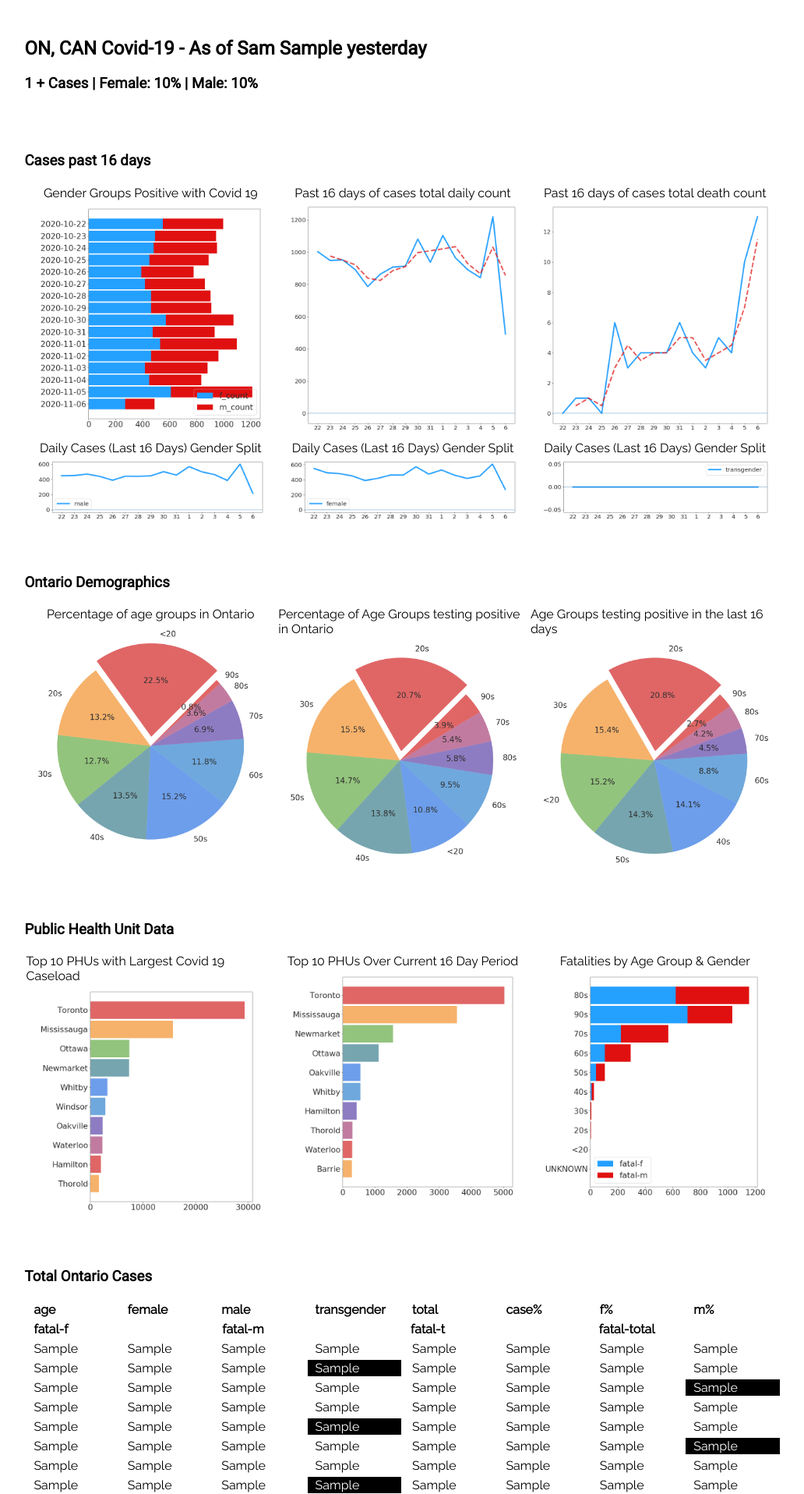
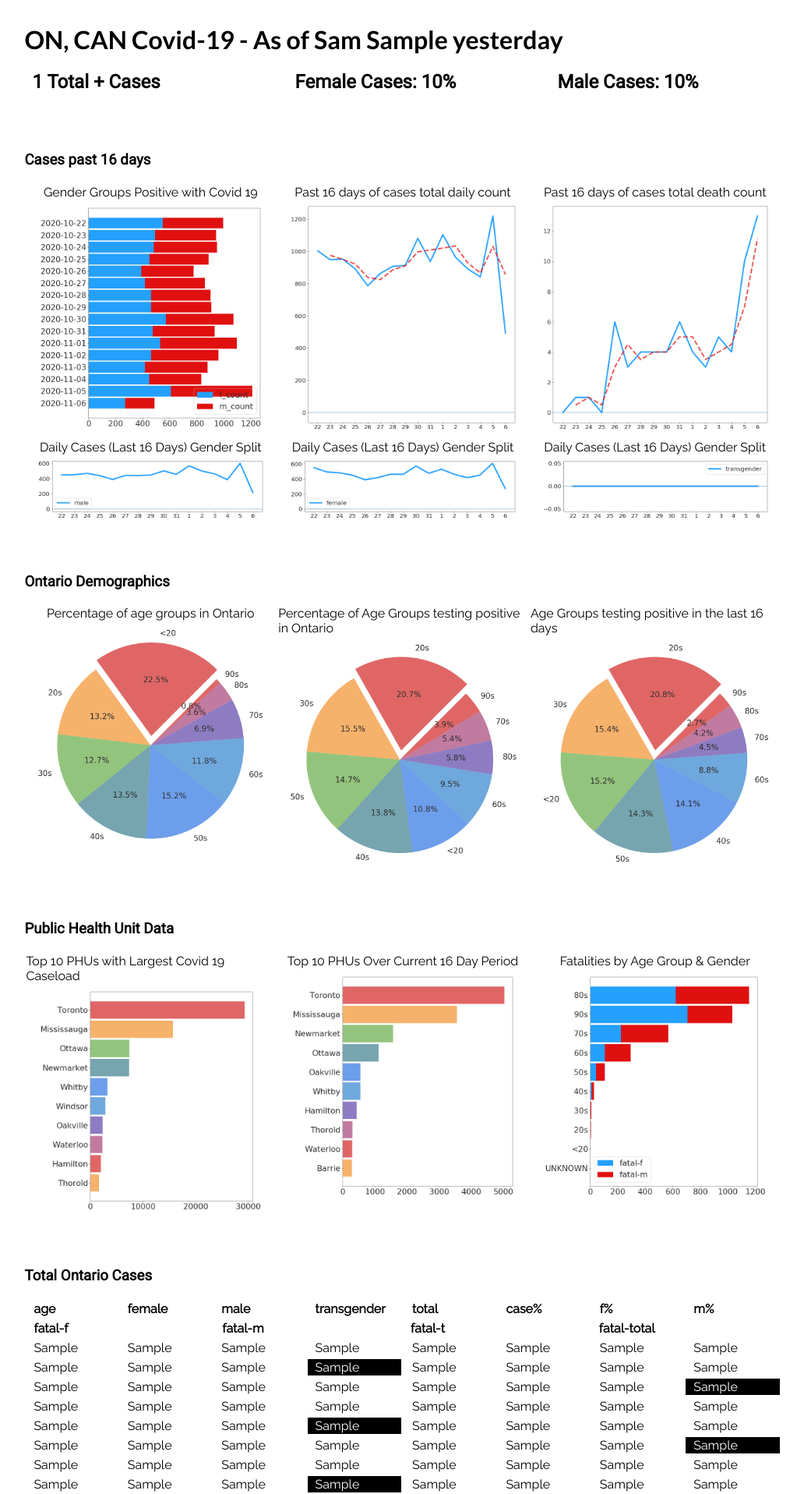
Before and after one commit to tamccullough/covon, a Flask app: template templates/co-index.html in a window 1280 px wide. Shown: the top 1916 px of the page at 78% size, without its empty margins (123-1155 px from the left). Run offline with Flask 2, Linux system fonts and the light colour scheme; the template is opened without the code that fills it: most values are stand-ins (such as "Sample title", 1, 10 or a date in 2020); parts of the project's set-up code (start-up, migrations or seed data) failed here and were passed over.

Commit message:
updated css layouts, colour scheme and content

```diff
--- a/static/css/style.css
+++ b/static/css/style.css
@@ -55,18 +55,12 @@ img {
 
 .menuDrop{
   display: none;
-  width: 20%;
-  height: 50px;
-  color: white;
-  background: black;
+  width: 100%;
 }
 
 .menuHoriz{
   display:block;
-  width: 20%;
-  height: 50px;
-  color: black;
-  background: white;
+  width: 100%;
 }
 
 @media only screen and (max-width: 1000px) {
--- a/templates/co-index.html
+++ b/templates/co-index.html
@@ -2,9 +2,20 @@
 {% block content %}
 <!-- !PAGE CONTENT! -->
 <!-- Header -->
-<div style="border-radius: 0.5rem; padding: 20px 20px;">
+<div class="menuDrop" style="border-radius: 0.5rem; padding: 20px 20px;">
 <h2><b>ON, CAN Covid-19 - As of {{ last_month[0:3] }} {{ yesterday }}</b></h2>
 <h3 class=" {{ theme }}-t-yellow"><b>{{ total_cases }}</b> + Cases | Female: {{ gender_groups.at[0,'pop%']*100 }}% | Male: {{ gender_groups.at[1,'pop%']*100 }}%</h3>
+</div>
+
+<div class="menuHoriz" style="border-radius: 0.5rem; padding: 20px 20px;line-height: 0.25em;">
+<h1><b>ON, CAN Covid-19 - As of {{ last_month[0:3] }} {{ yesterday }}</b></h1>
+<table>
+  <tr>
+    <td><h2 class=" {{ theme }}-t-yellow"><b>{{ total_cases }} Total + Cases</b></h2></td>
+    <td><h2 class=" {{ theme }}-t-yellow"><b>Female Cases: {{ gender_groups.at[0,'pop%']*100 }}%</h2></td>
+    <td><h2 class=" {{ theme }}-t-yellow"><b>Male Cases: {{ gender_groups.at[1,'pop%']*100 }}%</h2></td>
+  </tr>
+</table>
 </div>
 
 <!-- last 16 days charts and graphs -->
@@ -91,47 +102,41 @@
   <h3 class="{{ theme }}-t-title">Total Ontario Cases</h3>
   <div class="parent">
     <!-- table header -->
-          <div class="child">
-            <div class="boxtable">
-              <table class="{{ theme }}-t-title">
+    <div class="boxtable {{ theme }}-t-title">
+      <table>
         <tr>
-                  <td><b> age </b></td>
-                  <td><b> female</b></td>
-                  <td><b> male</b></td>
-                  <td><b> transgender</b></td>
+          <td><b>age </b></td>
+          <td><b>female</b></td>
+          <td><b>male</b></td>
+          <td><b>transgender</b></td>
           </tr>
         </table>
       </div>
-            <div class="boxtable">
-              <table class="{{ theme }}-t-title">
+      <div class="boxtable {{ theme }}-t-title">
+        <table>
           <tr>
-                  <td><b> total</b></td>
-                  <td><b> case%</b></td>
-                  <td><b> f%</b></td>
-                  <td><b> m%</b></td>
+            <td><b>total</b></td>
+            <td><b>case%</b></td>
+            <td><b>f%</b></td>
+            <td><b>m%</b></td>
           </tr>
         </table>
       </div>
-              <div class="boxtable">
-                  <table class="{{ theme }}-t-red">
+      <div class="boxtable {{ theme }}-t-red">
+        <table>
           <tr>
-                      <td><b> fatal-f</b></td>
-                      <td><b> fatal-m</b></td>
-                      <td><b> fatal-t</b></td>
-                      <td><b> fatal-total</b></td>
+            <td><b>fatal-f</b></td>
+            <td><b>fatal-m</b></td>
+            <td><b>fatal-t</b></td>
+            <td><b>fatal-total</b></td>
           </tr>
         </table>
       </div>
     </div>
-        </div>
-
-        <div class="parent {{ theme }}-light">
-          <div class="child">
-          <!-- table -->
-
+    <div class="parent">
+      <!-- table header -->
       {%for i in range(0,on_cases.shape[0])%}
-              <div class="boxtable">
-                <div>
+      <div class="boxtable {{ theme }}-t-title">
         <table>
           <tr>
             <td> {{ on_cases.at[i,'age_group'] }}</td>
@@ -141,9 +146,7 @@
             </tr>
           </table>
         </div>
-              </div>
-              <div class="boxtable">
-                <div>
+        <div class="boxtable {{ theme }}-t-title">
           <table>
             <tr>
               <td class="{{ theme }}-green"> {{ on_cases.at[i,'total'] }}</td>
@@ -153,9 +156,7 @@
             </tr>
           </table>
         </div>
-              </div>
-              <div class="boxtable">
-                <div>
+        <div class="boxtable {{ theme }}-t-red">
           <table>
             <tr>
               <td class="{{ theme }}-red"> {{ on_cases.at[i,'fatal-f'] }}</td>
@@ -165,9 +166,7 @@
             </tr>
           </table>
         </div>
-              </div>
         {%endfor%}
-          </div>
       </div>
       <!-- end of table -->
 </div>
@@ -176,11 +175,11 @@
 <div class="{{ theme }}-dark" style="border-radius: 0.5rem; padding: 20px 20px;">
   <div class="parent">
     <div class="box {{ theme }}-t">
-      <h4 class="{{ theme }}-t-title">Total Daily Cases</h4>
+      <h3 class="{{ theme }}-t-title">Total Daily Cases</h3>
       <img class="center" src="static/images/graph/ontario-daily_cases_count.png" alt="Ontario Age Groups" style="max-width:95%">
     </div>
     <div class="box {{ theme }}-t">
-      <h4 class="{{ theme }}-t-title">Cumulative Total</h4>
+      <h3 class="{{ theme }}-t-title">Cumulative Total</h3>
       <img class="center" src="static/images/graph/ontario-daily_cases-total_count.png" alt="Ontario Age Groups" style="max-width:95%">
     </div>
   </div>
```
Lines whose indentation alone changed are shown as unchanged.
